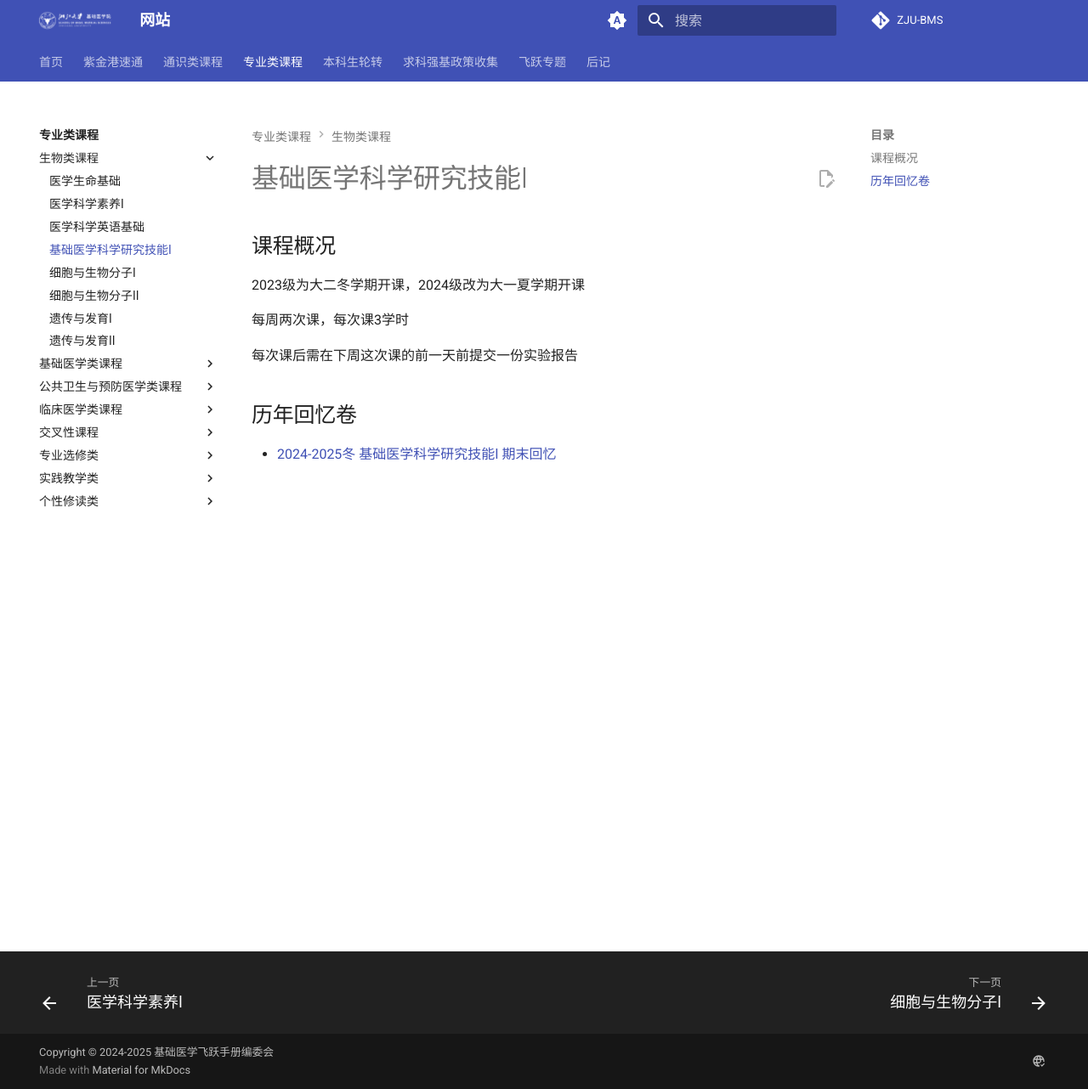
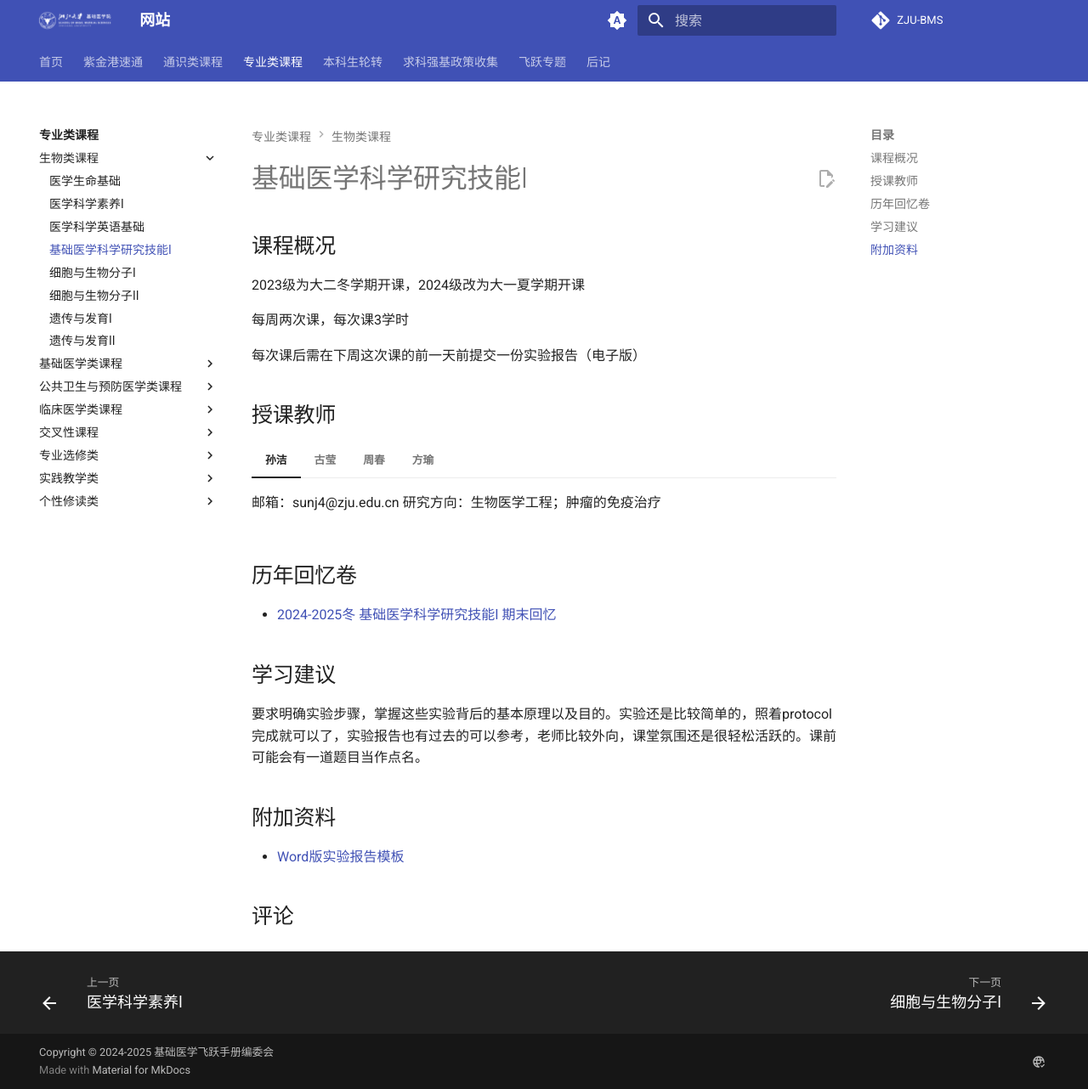
Before and after one commit to GuChL9/site-test, an MkDocs documentation site: the page built from docs/zhuanye/zymk/swl/jcyxkxyjjn1/jcyxkxyjjn1.md, in a window 1280 px wide and 1282 px high. Shown: the whole window at 85% size. Built offline with MkDocs 1.6.1 and Material for MkDocs 9.7.7, drawn with Linux system fonts in a browser that asks for light colours; comment, search, counter and statistics services are not loaded.

Commit message:
Add files via upload

```diff
--- a/docs/zhuanye/zymk/swl/jcyxkxyjjn1/jcyxkxyjjn1.md
+++ b/docs/zhuanye/zymk/swl/jcyxkxyjjn1/jcyxkxyjjn1.md
@@ -5,8 +9,30 @@
 
 每周两次课，每次课3学时
 
-每次课后需在下周这次课的前一天前提交一份实验报告
+每次课后需在下周这次课的前一天前提交一份实验报告（电子版）
 
+## 授课教师
+
+=== "孙洁"
+
+    邮箱：sunj4@zju.edu.cn 研究方向：生物医学工程；肿瘤的免疫治疗
+
+=== "古莹"
+
+    邮箱：guyinghz@zju.edu.cn 研究方向：肿瘤遗传学；功能基因组学
+
+=== "周春"
+
+    邮箱：chunzhou@zju.edu.cn 研究方向：DNA损伤修复机理；肿瘤信号转导机制；生化与分子毒理学
+
+=== "方瑜"
 
 ## 历年回忆卷
 - [2024-2025冬 基础医学科学研究技能Ⅰ 期末回忆](2024-2025冬 基础医学科学研究技能Ⅰ.docx)
+
+## 学习建议
+要求明确实验步骤，掌握这些实验背后的基本原理以及目的。实验还是比较简单的，照着protocol完成就可以了，实验报告也有过去的可以参考，老师比较外向，课堂氛围还是很轻松活跃的。课前可能会有一道题目当作点名。
+
+## 附加资料
+
+- [Word版实验报告模板](实验报告模板.doc)
```
Also changed, not shown: other parts of docs/zhuanye/zymk/swl/jcyxkxyjjn1/jcyxkxyjjn1.md (+4 -0 lines), docs/zhuanye/zymk/swl/yxkxsy1/yxkxsy1.md (+1 -1 lines), 1 other file.
